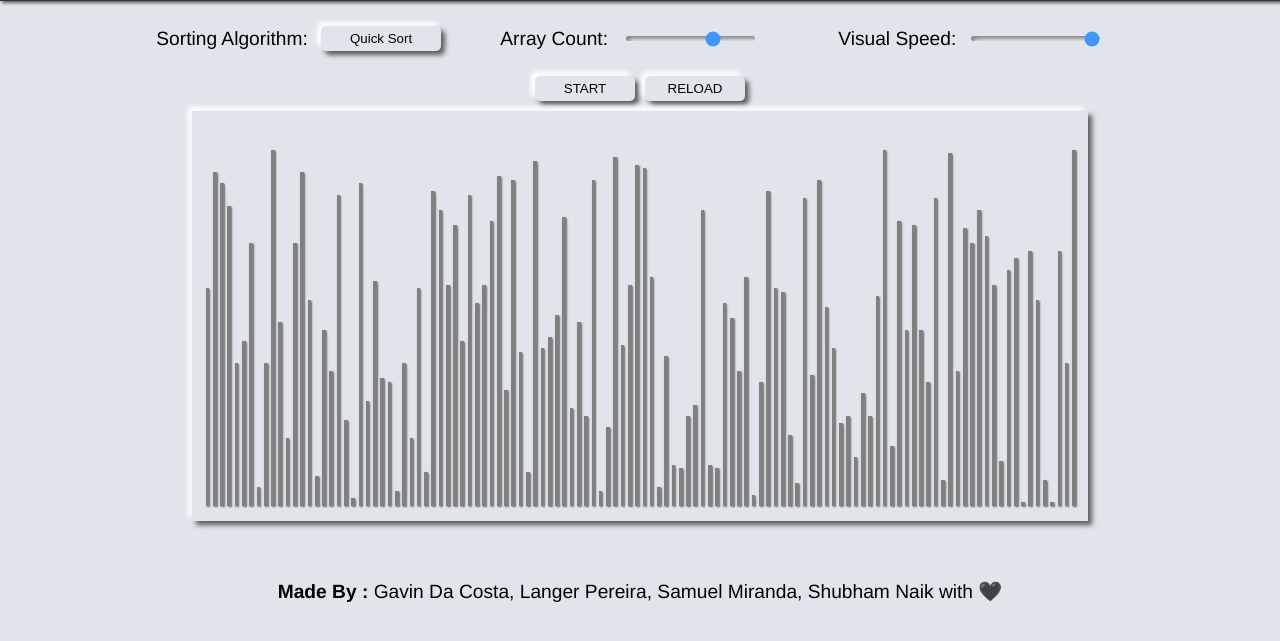
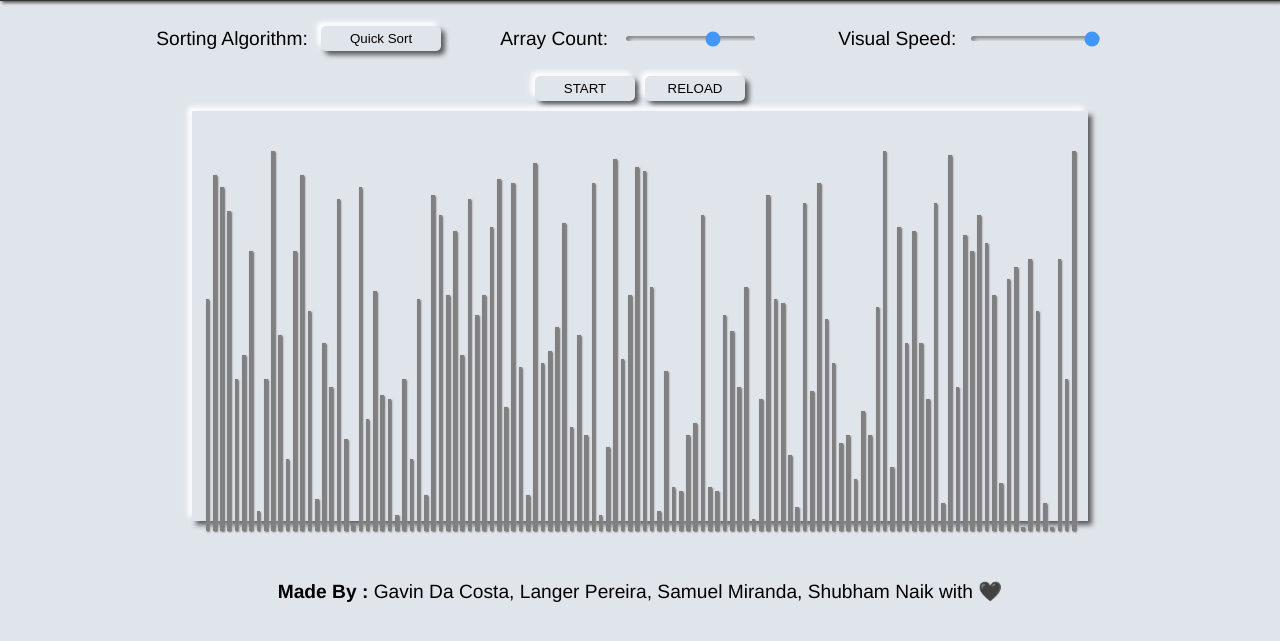
Before and after one commit to langerpereira/Algorithm-Visualizer, a website with bundled scripts: page public/sorting/sorting_page.html in a window 1280 px wide. Shown: the part 39-680 px from the top of the page. Built offline with nearby package versions, Linux system fonts and the light colour scheme.

Commit message:
Update style_sort.css

```diff
--- a/public/styling/style_sort.css
+++ b/public/styling/style_sort.css
@@ -3,7 +3,7 @@
     display: -webkit-box;
     display: -ms-flexbox;
     display: flex;
-    height: 375px;
+    height: 400px;
     padding: 10px;
     transform-origin: center center;
     transform: rotateX(180deg);
```
